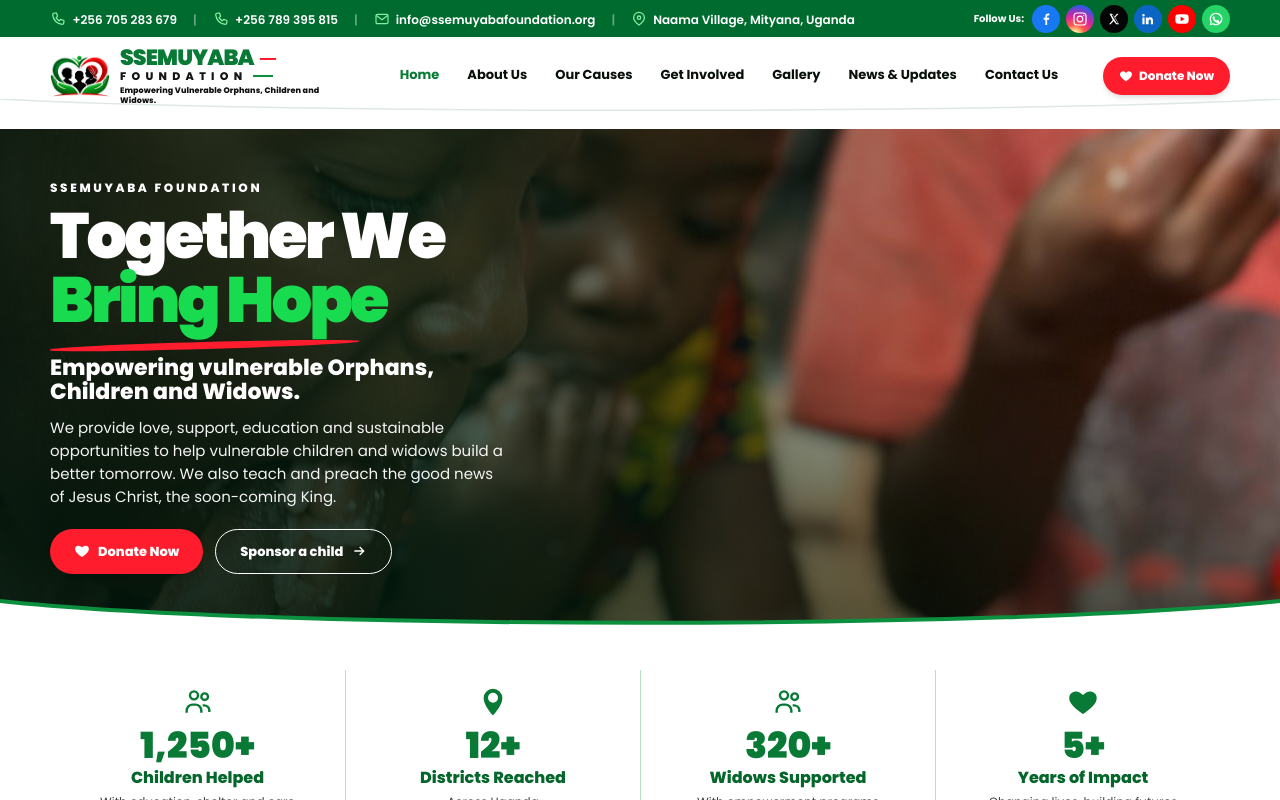
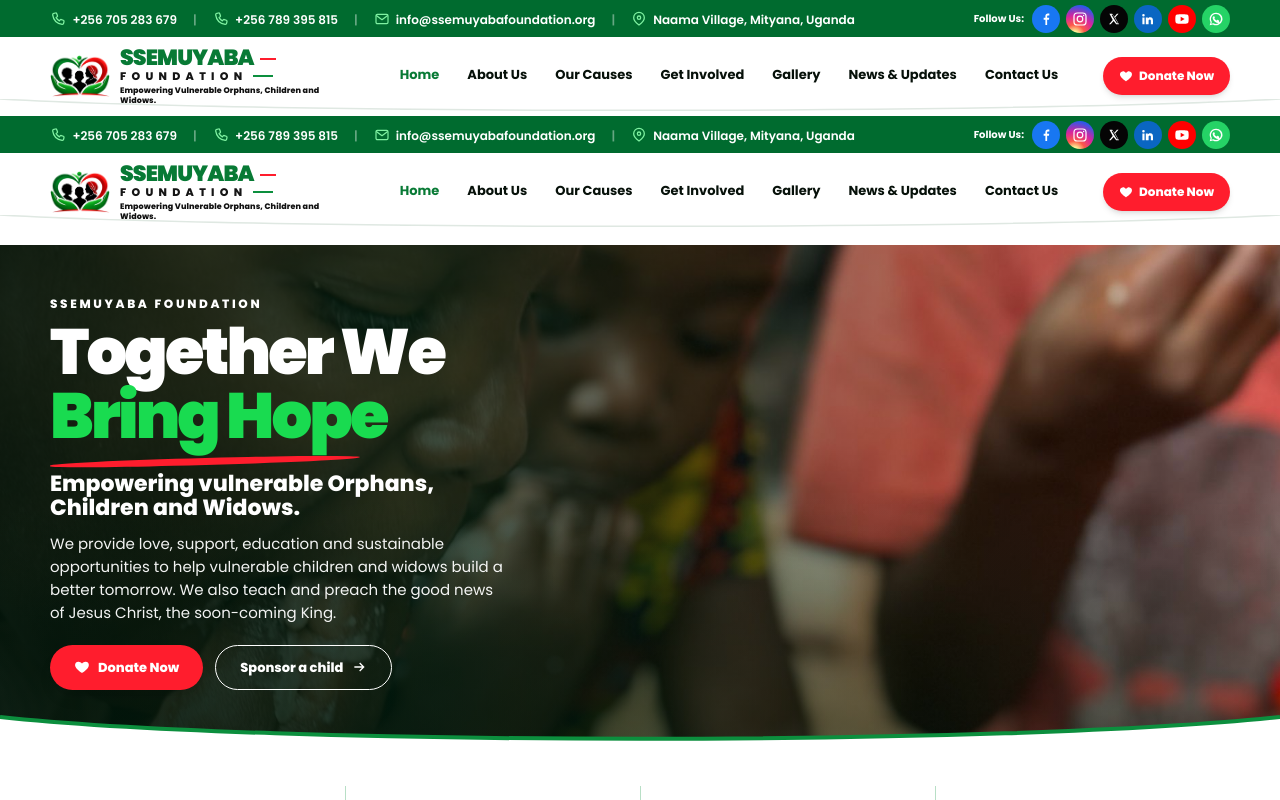
Before and after one commit to ssemuyabadev/sf_frontend, a Next.js app: page / in a window 1280 px wide. Shown: the top 800 px of the page. Built offline with nearby package versions, Linux system fonts and the light colour scheme.

Commit message:
Move shared site chrome into root layout

```diff
--- a/src/app/layout.tsx
+++ b/src/app/layout.tsx
@@ -1,5 +1,8 @@
 import type { Metadata } from "next";
 import { Poppins } from "next/font/google";
+import Header from "../components/Header";
+import Footer from "../components/Footer";
+import ScrollToTop from "../components/ScrollToTop";
 import "./globals.css";
 
 const poppins = Poppins({
@@ -27,7 +30,12 @@
 }) {
   return (
     <html lang="en">
-      <body className={poppins.variable}>{children}</body>
+      <body className={poppins.variable}>
+        <Header />
+        {children}
+        <Footer />
+        <ScrollToTop />
+      </body>
     </html>
   );
 }
```
